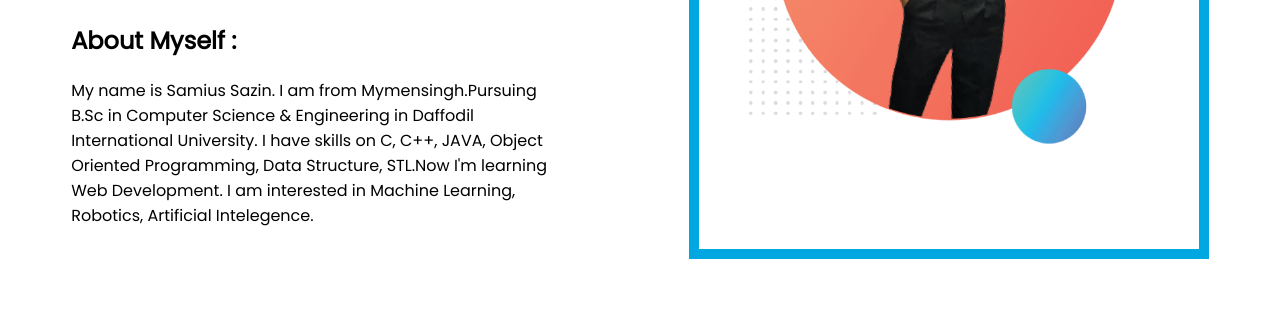
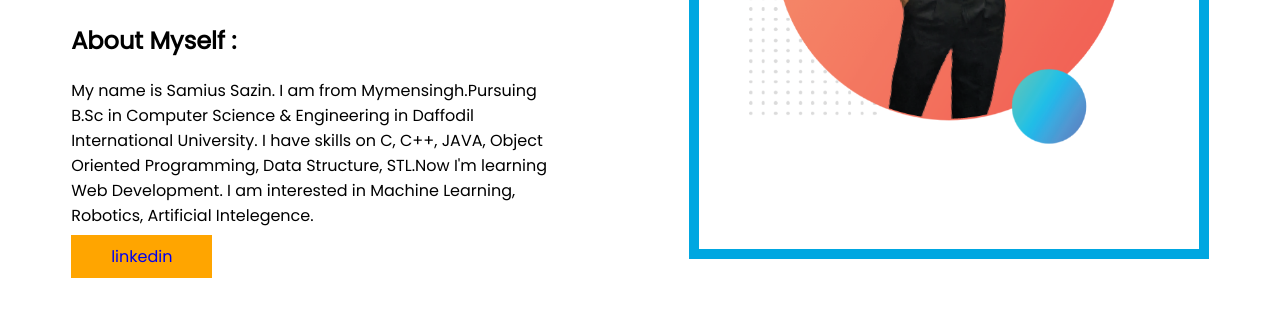
Before and after one commit to Samius-Sazin/Personal_Portfolio, a plain HTML site: page index.html in a window 1280 px wide. Shown: the part 398-714 px from the top of the page. Drawn offline with Linux system fonts and the light colour scheme.

Commit message:
add link

```diff
--- a/index.html
+++ b/index.html
@@ -24,8 +24,8 @@
             <h1>Welcome To</h1>
             <h1><span class="name_color">Samius Sazin's</span> World</h1>
             <h2>About Myself : </h2>
-            <p>My name is Samius Sazin. I am from Mymensingh.Pursuing B.Sc in Computer Science & Engineering in Daffodil International University. I have skills on C, C++, JAVA, Object Oriented Programming, Data Structure, STL.Now I'm learning Web Development. I am interested in Machine Learning, Robotics, Artificial Intelegence.
-            </p>
+            <p>My name is Samius Sazin. I am from Mymensingh.Pursuing B.Sc in Computer Science & Engineering in Daffodil International University. I have skills on C, C++, JAVA, Object Oriented Programming, Data Structure, STL.Now I'm learning Web Development. I am interested in Machine Learning, Robotics, Artificial Intelegence.</p>
+            <a class="link_Button" href="https://www.linkedin.com/in/samius-sazin-339280264/" target="_main"> linkedin </a>
         </div>
 
         <div class="half_width">
--- a/style.css
+++ b/style.css
@@ -25,3 +25,12 @@ section{
     padding-right: 50px;
     padding-left: 50px;
 }
+
+.link_Button{
+    /* remove the underline of a link */
+    text-decoration: none;
+    background-color:orange;
+
+    /* up&down padding 10px right&left 40px */
+    padding: 10px 40px;
+}
```
